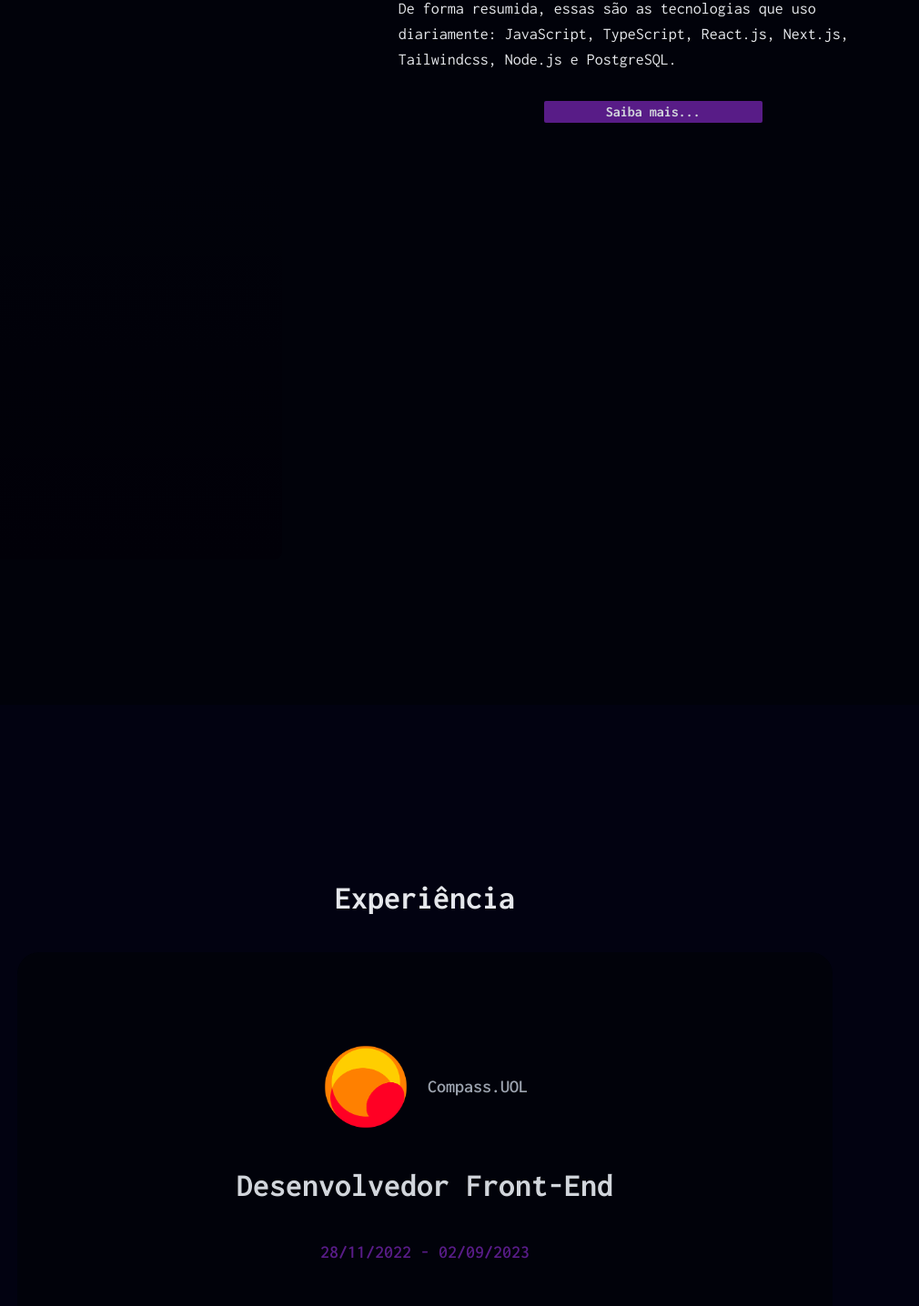
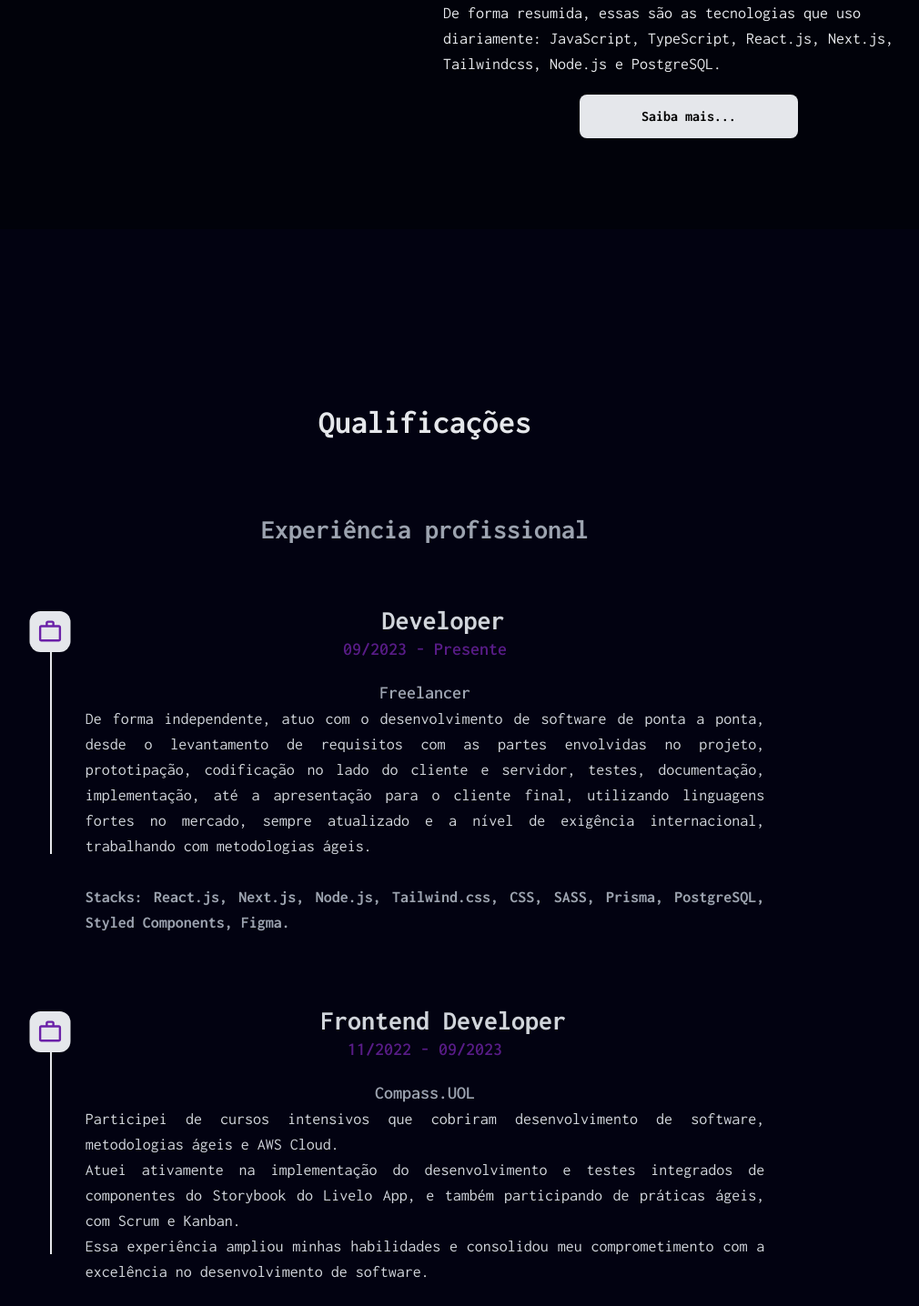
Before and after one commit to lucascmpos/lucascmpos-portfolio, a React (Vite) app: page / in a window 1280 px wide. Shown: the part 1325-2761 px from the top of the page at 91% size, without its empty margins (173-1183 px from the left). Built offline with nearby package versions, Linux system fonts and the light colour scheme.

Commit message:
feat: adjusting layout and responsiveness

```diff
--- a/src/components/about.jsx
+++ b/src/components/about.jsx
@@ -1,63 +1,101 @@
-import React, { useState } from "react";
+import React, { useState, useRef, useEffect } from "react";
 import { Img } from "react-image";
 import Photo from "../assets/me.jpg";
 import { useInView } from "react-intersection-observer";
+import { useMediaQuery } from "react-responsive";
 
 const About = () => {
   const [showMore, setShowMore] = useState(false);
   const [ref, inView] = useInView({
     triggerOnce: false,
-    threshold: 0,
+    threshold: -0,
   });
+
+  const isXLScreen = useMediaQuery({ minWidth: 1280 });
+  const firstTextRef = useRef(null);
+  const secondTextRef = useRef(null);
 
   const handleToggleShowMore = () => {
     setShowMore(!showMore);
   };
 
+  useEffect(() => {
+    if (!isXLScreen) {
+      if (showMore) {
+        window.scrollTo({
+          top:
+            secondTextRef.current.offsetTop + firstTextRef.current.offsetHeight,
+          behavior: "smooth",
+        });
+      } else {
+        window.scrollTo({
+          top: firstTextRef.current.offsetTop,
+          behavior: "smooth",
+        });
+      }
+    }
+  }, [showMore, isXLScreen]);
+
   return (
     <div
       id="about"
-      className="flex flex-col md:flex-row bg-[#01020a] py-40 justify-center gap-32 px-20"
+      className="flex flex-col xl:flex-row bg-[#01020a] md:py-20 py-10 justify-center md:gap-32 gap-10 md:px-20 items-center"
     >
-      {/* Parte da imagem */}
       <div
-        className={`flex items-center w-full md:w-4/12 relative overflow-hidden md:order-first transition-opacity ease-in-out duration-1000 ${
+        className={`flex items-center w-64 md:w-4/12 lg:w-6/12 relative overflow-hidden md:order-first transition-opacity ease-in-out duration-1000 ${
           inView ? "opacity-100" : "opacity-0"
         }`}
       >
-        <div className="absolute inset-0 bg-gradient-to-t from-[#010008] via-transparent to-transparent rounded-lg"></div>
+        <div className="absolute inset-0 bg-gradient-to-t from-[#01020a] via-transparent to-transparent rounded-lg"></div>
         <Img src={Photo} alt="Foto de Lucas Campos" className="rounded-lg" />
       </div>
-
+      <div ref={firstTextRef}></div>
       <div
-        className={`flex flex-col w-full md:w-6/12 text-start gap-8 justify-center items-center transition-opacity ease-in-out duration-1000 ${
+        className={`flex flex-col w-full md:w-6/12 lg:w-10/12  text-start gap-5 justify-center items-center transition-opacity ease-in-out duration-1000 ${
           inView ? "opacity-100" : "opacity-0"
         }`}
         ref={ref}
       >
         <h1 className="text-gray-200 text-4xl font-bold">Sobre</h1>
-        <p className="text-gray-200 md:text-lg md:p-0 p-2 text-justify md:text-start text-md md:w-auto w-80">
+        <p
+          className={`text-gray-200 md:text-lg   md:p-0 p-2 text-left md:text-start text-md md:w-auto w-80 transition-opacity ease-in-out duration-500 ${
+            showMore ? "" : ""
+          }`}
+          style={{
+            maxHeight: showMore ? "" : "500px",
+            overflow: "hidden",
+          }}
+          ref={secondTextRef}
+        >
           Oi! sou o Lucas. Desenvolvedor Frontend e graduado em Segurança da
           Informação. Minha paixão é desenvolvimento web e experiência do
           usuário, juntando as duas coisas, consigo formar ótimas experiências
           em forma de aplicações. <br />
           Me considero uma pessoa que aprende rapidamente, capaz de apreender
           novos conceitos com facilidade e excelente capacidade de demonstrá-los
-          na prática.
-          <br /> De forma resumida, essas são as tecnologias que uso
-          diariamente: JavaScript, TypeScript, React.js, Next.js, Tailwindcss,
-          Node.js e PostgreSQL.
+          na prática. <br />
+          De forma resumida, essas são as tecnologias que uso diariamente:
+          JavaScript, TypeScript, React.js, Next.js, Tailwindcss, Node.js e
+          PostgreSQL.
         </p>
-        <button
-          className="text-gray-300 font-bold rounded-sm bg-purple-900 w-60 cursor-pointer hover:bg-purple-950 transition-all duration-500"
-          onClick={handleToggleShowMore}
-        >
-          {showMore ? "Esconda o texto abaixo!" : "Saiba mais..."}
-        </button>
+
+        {!showMore && (
+          <button
+            className="text-black font-bold md:mt-0 mt-10 p-3 rounded-lg bg-gray-200 w-60 cursor-pointer hover:bg-purple-950 hover:text-gray-200 transition-all duration-500"
+            onClick={handleToggleShowMore}
+          >
+            Saiba mais...
+          </button>
+        )}
+
         <p
-          className={`text-gray-200  md:text-lg text-justify md:text-start md:p-0 p-2 text-md md:w-auto w-80 transition-opacity ease-in-out duration-500 ${
+          className={`text-gray-200  md:text-lg text-left md:text-start md:p-0 p-2 text-md md:w-auto w-80 transition-opacity ease-in-out duration-500 ${
             showMore ? "opacity-100" : "opacity-0"
           }`}
+          style={{
+            maxHeight: showMore ? "none" : "0px",
+            overflow: "hidden",
+          }}
         >
           Meu primeiro contato com a programação foi em 2018, com o C++, porém
           atualmente estou imerso no ecossistema JavaScript e TypeScript,
@@ -67,14 +105,24 @@ const About = () => {
           Minha bagagem com minha recente graduação inclui experiência prática
           em tecnologias como AWS Cloud, bancos de dados SQL e Docker,
           proporcionando uma base sólida para enfrentar os desafios
-          contemporâneos. Sempre busco ir além das expectativas, garantindo que
-          as soluções que entrego sejam não apenas funcionais, mas também
+          contemporâneos.
+          <br /> Sempre busco ir além das expectativas, garantindo que as
+          soluções que entrego sejam não apenas funcionais, mas também
           eficientes e seguras. O que mais me motiva é a busca por oferecer aos
           usuários aplicações que se destacam pela sua limpeza, responsividade e
-          qualidade excepcional. Estou animado com as possibilidades que a
-          programação oferece e ansioso para continuar explorando novos
-          horizontes neste universo.
+          qualidade excepcional.
+          <br /> Estou animado com as possibilidades que a programação oferece e
+          ansioso para continuar explorando novos horizontes neste universo.
         </p>
+
+        {showMore && (
+          <button
+            className="text-black font-bold md:mt-0 mt-5 p-3 rounded-lg bg-gray-200 w-60 cursor-pointer hover:bg-purple-950 hover:text-gray-200 transition-all duration-500"
+            onClick={handleToggleShowMore}
+          >
+            Esconde esse texto!
+          </button>
+        )}
       </div>
     </div>
   );
--- a/src/components/exp.jsx
+++ b/src/components/exp.jsx
@@ -1,80 +1,189 @@
 import React from "react";
-import compassLogo from "../assets/compass.png";
-import webbyLogo from "../assets/webby.png";
+import { MdOutlineWorkOutline } from "react-icons/md";
+import { IoSchoolOutline } from "react-icons/io5";
+
 import { useInView } from "react-intersection-observer";
 
 const Experience = () => {
   const [ref, inView] = useInView({
     triggerOnce: false,
-    threshold: 0.2,
+    threshold: 0.1,
   });
 
   const experiencias = [
     {
       id: 1,
-      logo: compassLogo,
-      titulo: "Desenvolvedor Front-End ",
-      subtitulo: "Compass.UOL",
-      descricao:
-        "Durante um período de cinco meses, imerso em um ambiente dinâmico e educacional, participei de uma série de cursos abrangentes que abordaram desenvolvimento de software, metodologias ágeis e AWS Cloud. O programa foi caracterizado pela integração prática, envolvendo projetos reais e avaliações rigorosas, proporcionando uma experiência enriquecedora e desafiadora. Após concluir o programa de bolsas, tive a oportunidade de ser efetivado na equipe da Compass, atuando em parceria com a renomada Livelo. Durante essa fase, mergulhei nas práticas ágeis, incorporando métodos como Scrum e Kanban no meu cotidiano profissional. Contribuí ativamente para o desenvolvimento e aprimoramento do Storybook do Livelo App, tanto para plataformas web quanto mobile, utilizando uma variedade de tecnologias avançadas, incluindo React.js, React Native, Styled Components, SASS, Storybook e Figma.",
-
-      data: "28/11/2022 - 02/09/2023 ",
-      link: "https://compass.uol/pt/home/",
+      titulo: "Developer",
+      subtitulo: "Freelancer",
+      descricao: (
+        <span>
+          De forma independente, atuo com o desenvolvimento de software de ponta
+          a ponta, desde o levantamento de requisitos com as partes envolvidas
+          no projeto, prototipação, codificação no lado do cliente e servidor,
+          testes, documentação, implementação, até a apresentação para o cliente
+          final, utilizando linguagens fortes no mercado, sempre atualizado e a
+          nível de exigência internacional, trabalhando com metodologias ágeis.
+          <br />
+          <br />
+          <strong className="text-gray-400">
+            Stacks: React.js, Next.js, Node.js, Tailwind.css, CSS, SASS, Prisma,
+            PostgreSQL, Styled Components, Figma.{" "}
+          </strong>
+        </span>
+      ),
+      data: "09/2023 - Presente ",
+      link: "",
     },
     {
       id: 2,
-      logo: webbyLogo,
-      titulo: "Auxiliar de Help Desk",
-      subtitulo: "Webby Internet",
-      descricao:
-        "Como auxiliar em um provedor de internet, desempenhei um papel crucial ao atender as necessidades do público, fornecendo suporte tanto interno quanto externo por meio de um sistema ERP. Minhas responsabilidades incluíram a configuração detalhada de redes de internet, abrangendo aspectos como IPV4/IPV6, DNS e MTU, tanto em roteadores quanto em modens. Nesse contexto, destaquei-me ao oferecer soluções técnicas rápidas e eficazes para uma variedade de desafios relacionados à infraestrutura de hardware, rede e segurança. Além disso, aprimorei minhas habilidades ao lidar com questões práticas no ambiente de trabalho, desenvolvendo uma compreensão aprofundada das operações diárias e contribuindo para o sucesso contínuo da equipe.",
-      data: "05/06/2021 - 05/12/2021 ",
-      link: "https://www.webbyinternet.com.br/",
+      titulo: "Frontend Developer ",
+      subtitulo: "Compass.UOL",
+      descricao: (
+        <span>
+          Participei de cursos intensivos que cobriram desenvolvimento de
+          software, metodologias ágeis e AWS Cloud. <br />
+          Atuei ativamente na implementação do desenvolvimento e testes
+          integrados de componentes do Storybook do Livelo App, e também
+          participando de práticas ágeis, com Scrum e Kanban. <br />
+          Essa experiência ampliou minhas habilidades e consolidou meu
+          comprometimento com a excelência no desenvolvimento de software.
+          <br />
+          <br />
+          <strong className="text-gray-400">
+            Stacks: React.js, SASS, Styled Components, Storybook, Figma, AWS
+            Cloud, Scrum, Kanban.{" "}
+          </strong>
+        </span>
+      ),
+      data: "11/2022 - 09/2023 ",
+      link: "https://compass.uol/pt/home/",
+    },
+  ];
+
+  const formacoes = [
+    {
+      id: 1,
+      titulo: "FATEC Ourinhos",
+      subtitulo: "Técnologo em Segurança da Informação",
+      descricao: (
+        <span>
+          Segurança de redes, Criptografia, Gestão de riscos, Forense digital,
+          Segurança de aplicações.
+          <br /> Programação Orientada a Objetos (Java, Python), Banco de dados
+          (Docker e MySQL), Linux e Debian. <br />
+          Habilidades para proteger sistemas, dados e redes contra ameaças
+          cibernéticas, aplicando práticas de segurança, gerenciamento de riscos
+          e conformidade com regulamentações.
+        </span>
+      ),
+      data: "02/2021 - 12/2023 ",
+      link: "",
+    },
+    {
+      id: 2,
+      titulo: "ETEC Jacinto Ferreira de Sá ",
+      subtitulo: "Técnico em Informática para a Internet",
+      descricao: (
+        <span>
+          Linguagens de Programação (C++, Java, Python, PHP)
+          <br /> Programação Orientada a Objetos (Java, PHP) <br />
+          Linguagens Web (HTML5, CSS3, Javascript), Banco de dados (MySQL),
+          Fundamentos de Hardware e de Redes, Inglês Técnico.
+        </span>
+      ),
+      data: "02/2018 - 12/2020 ",
+      link: "https://compass.uol/pt/home/",
     },
   ];
 
   return (
     <div
       id="exp"
-      className="bg-[#020211] flex flex-col md:p-48 pt-32 justify-center gap-20 items-center"
+      className="bg-[#020211] flex flex-col md:p-48 py-28 justify-center gap-20 items-center"
     >
+      <div className="flex flex-col items-center justify-center w-full">
+        <h1 className="text-gray-200 text-4xl font-bold">Qualificações</h1>
+      </div>
       <div
         ref={ref}
-        className={`flex gap-10 flex-col transition-opacity  justify-center items-center ease-in-out duration-1000 ${
+        className={`flex gap-16 flex-col transition-opacity justify-center items-center ease-in-out duration-1000 ${
           inView ? "opacity-100" : "opacity-0"
         }`}
       >
-        <div className="flex flex-col items-center justify-center">
-          <h1 className="text-gray-200 text-4xl font-bold">Experiência</h1>
+        <div className="flex flex-col items-center w-full ">
+          <h2 className="text-gray-400 md:text-3xl text-2xl font-bold">
+            Experiência profissional
+          </h2>
         </div>
         {experiencias.map((experiencia) => (
           <div
             key={experiencia.id}
-            className={`flex flex-col bg-[#01020a] hover:bg-[#030307]  md:w-auto w-auto transition-all duration-300 gap-10 md:py-20 md:px-32 pb-3 mr-auto  rounded-3xl items-center justify-center`}
+            className={`flex 2xl:flex-row flex-col group  transition-all duration-300 gap-5  pb-3 mr-auto rounded-3xl items-start`}
           >
-            <a href={experiencia.link} target="_blank">
-              <div className="flex flex-row w-80 items-center justify-center mt-5 gap-5 group ">
-                <img
-                  src={experiencia.logo}
-                  className="size-24 max-w-full h-auto group-hover:scale-110 transition-all"
-                  alt="Company Logo"
-                />
-                <h1 className="font-semibold flex text-xl text-gray-400 group-hover:text-gray-600 transition-all">
-                  {experiencia.subtitulo}
-                </h1>
-              </div>
-            </a>
-            <div className="flex flex-col justify-between items-center gap-10 w-80 md:w-auto">
-              <h2 className="font-bold md:text-4xl text-xl text-gray-300">
+            <div className="flex flex-col   items-center justify-start w-full">
+              <h2 className="font-bold ml-10 md:text-3xl text-xl text-gray-300 ">
                 {experiencia.titulo}
               </h2>
-              <h2 className="font-semibold md:text-xl text-lg text-purple-900">
+              <h3 className="font-semibold md:text-xl text-lg text-purple-900">
                 {experiencia.data}
+              </h3>
+            </div>
+            <div className="flex flex-col 2xl:items-start items-center justify-start w-full">
+              <div className="flex flex-col w-4/6 md:w-auto items-start ">
+                <h3 className="font-semibold md:text-xl text-lg  text-gray-400  transition-all">
+                  {experiencia.subtitulo}
+                </h3>
+              </div>
+              <p className="lg:w-10/12 w-8/12 text-gray-300 md:text-lg text-sm md:text-justify text-left 2xl:w-full">
+                {experiencia.descricao}
+              </p>
+            </div>
+            <div className="line-vertical absolute bg-gray-200 md:w-0.5 w-0  gap-20 2xl:mt-0 mt-2 mx-9 2xl:h-1/6 h-2/6  2xl:right-1/2 left-2/2 ">
+              <MdOutlineWorkOutline
+                size={45}
+                className="text-purple-800  bg-gray-200 rounded-xl p-2  "
+                style={{ transform: "translateX(-50%)" }}
+              />
+            </div>
+          </div>
+        ))}
+        <hr className="my-8 border-t border-gray-300 w-3/4" />
+        <div className="flex flex-col items-center w-full ">
+          <h2 className="text-gray-400 md:text-3xl text-2xl font-bold">
+            Educação
+          </h2>
+        </div>
+        {formacoes.map((formacoes) => (
+          <div
+            key={formacoes.id}
+            className={`flex 2xl:flex-row flex-col group transition-all duration-300 gap-5  pb-3 mr-auto rounded-3xl items-start`}
+          >
+            <div className="flex flex-col   items-center justify-start w-full">
+              <h2 className="font-bold mx-10 md:w-auto w-36 md:text-3xl text-xl text-gray-300">
+                {formacoes.titulo}
               </h2>
+              <h3 className="font-semibold md:text-xl text-lg text-purple-900">
+                {formacoes.data}
+              </h3>
             </div>
-            <p className="md:w-3/4 w-5/6 text-gray-300 md:text-lg text-sm text-justify">
-              {experiencia.descricao}
-            </p>
+            <div className="flex flex-col 2xl:items-start items-center justify-start w-full">
+              <div className="flex flex-col w-4/6 md:w-auto items-start">
+                <h3 className="font-semibold md:text-xl text-lg lg:w-auto w-60 md:mb-0 mb-2 md:text-justify text-left text-gray-400  transition-all">
+                  {formacoes.subtitulo}
+                </h3>
+              </div>
+              <p className="lg:w-10/12 md:w-9/12  w-8/12 text-gray-300 md:text-lg text-sm md:text-justify text-left 2xl:w-full">
+                {formacoes.descricao}
+              </p>
+            </div>
+
+            <div className="line-vertical absolute bg-gray-200 md:w-0.5 w-0  gap-20 2xl:mt-0 mt-2 mx-9 2xl:h-1/6 h-2/6  2xl:right-1/2 left-2/2 ">
+              <IoSchoolOutline
+                size={45}
+                className="text-purple-800 bg-gray-200 rounded-xl p-2 "
+                style={{ transform: "translateX(-50%)" }}
+              />
+            </div>
           </div>
         ))}
       </div>
--- a/src/components/footer.jsx
+++ b/src/components/footer.jsx
@@ -2,7 +2,7 @@ import React from "react";
 
 const Footer = () => {
   return (
-    <footer className="bg-[#01020a] flex  justify-center items-center font-semibold text-gray-400 p-6">
+    <footer className="bg-[#020207] flex  justify-center items-center font-semibold text-gray-400 p-6">
       <div className="flex gap-2 md:flex-row flex-col">
         <p className="text-semibold">
           <span className="font-extrabold">© 2024</span> Lucas Campos.
```
Also changed, not shown: src/components/header.jsx (+8 -4 lines), src/components/home.jsx (+8 -3 lines), src/components/projects.tsx (+14 -14 lines).
